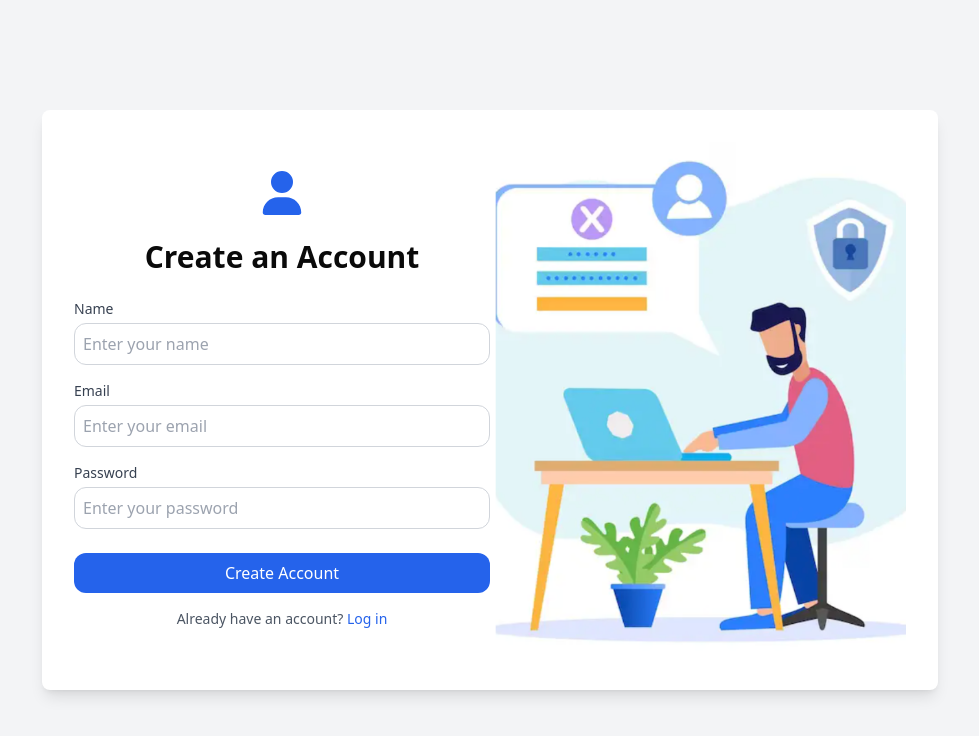
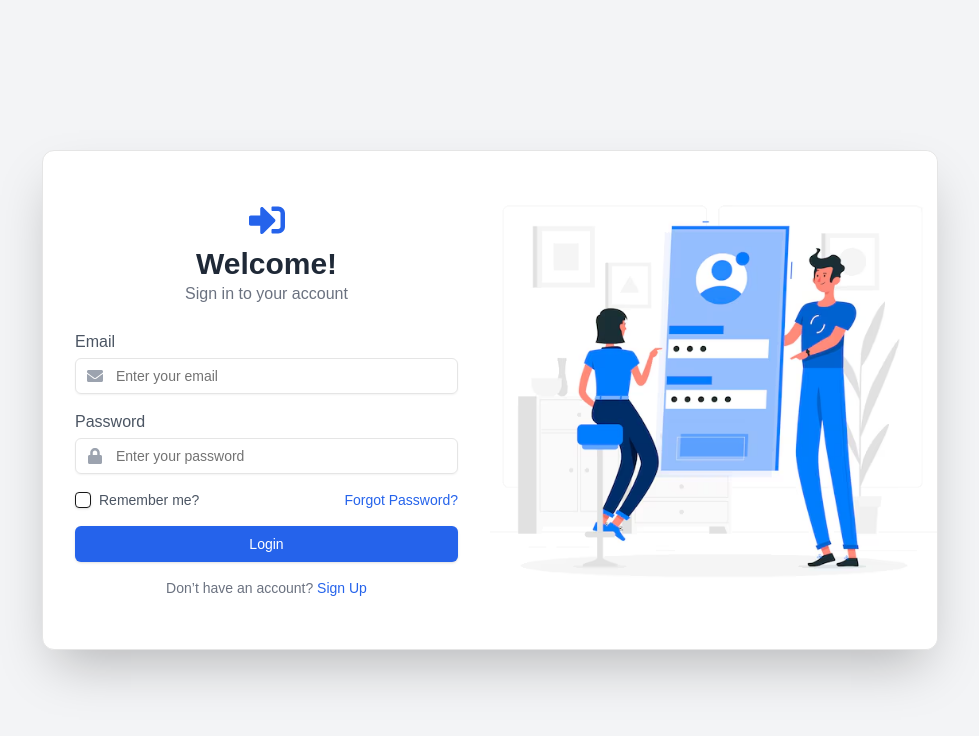
Before and after one commit to TechSubham/Job-Market-Analyzer, a Next.js app: page /Pages/Auth/Login in a window 1280 px wide. Shown: the top 736 px of the page, without its empty margins (150-1129 px from the left). Built offline with nearby package versions, Linux system fonts and the light colour scheme.

Commit message:
Resolved Issue

```diff
--- a/app/Pages/Auth/Login/page.jsx
+++ b/app/Pages/Auth/Login/page.jsx
@@ -1,103 +1,55 @@
-import React from 'react';
-import { FontAwesomeIcon } from '@fortawesome/react-fontawesome';
-import { faUser, faEnvelope, faLock, } from '@fortawesome/free-solid-svg-icons';
+"use client";
 
-export default function Signup() {
-  return (
-    <div className="min-h-screen flex justify-center items-center bg-gray-100">
-      <div className="bg-white shadow-lg rounded-lg p-8 max-w-4xl flex items-center">
-        {/* Left Section */}
-        <div className="w-1/2">
-          {/* Top SVG Icon */}
-          <div className="flex justify-center mb-6">
-            <FontAwesomeIcon
-              icon={faUser}
-              className="text-blue-600 size-11"
-            />
-          </div>
-          <h1 className="font-sans text-3xl font-bold text-center mb-6">Create an Account</h1>
-          <form>
-            {/* Name Input */}
-            <div className="mb-4 relative">
-              <label htmlFor="name" className=" font-sans block text-sm font-medium text-gray-700">
-                Name
+import React from "react";
+import { Card, CardContent } from "@/components/ui/card";
+import { Input } from "@/components/ui/input";
+import { Button } from "@/components/ui/button";
+import { Checkbox } from "@/components/ui/checkbox";
+import { FaLock, FaEnvelope, FaSignInAlt } from "react-icons/fa";
+
+const LoginPageComponent = () => (
+  <div className="min-h-screen flex items-center justify-center bg-gray-100">
+    <Card className="w-full max-w-4xl shadow-2xl flex flex-col md:flex-row h-auto md:h-[500px]">
+      <CardContent className="p-6 md:p-8 w-full md:w-1/2 flex flex-col justify-center">
+        <div className="text-center mb-6">
+          <FaSignInAlt className="text-4xl text-blue-600 mx-auto mb-2" />
+          <h1 className="text-3xl font-bold text-gray-800">Welcome!</h1>
+          <p className="text-gray-500">Sign in to your account</p>
+        </div>
+        <form>
+          {[
+            { id: "email", type: "email", placeholder: "Enter your email", Icon: FaEnvelope },
+            { id: "password", type: "password", placeholder: "Enter your password", Icon: FaLock },
+          ].map(({ id, type, placeholder, Icon }) => (
+            <div key={id} className="mb-4 relative">
+              <label htmlFor={id} className="block text-gray-600 font-medium mb-1">
+                {id.charAt(0).toUpperCase() + id.slice(1)}
               </label>
-              <div className="relative mt-1">
-                {/* <FontAwesomeIcon
-                  icon={faUser}
-                  className="absolute left-3 top-1/2 transform -translate-y-1/2 text-gray-400"
-                /> */}
-                <input
-                  type="text"
-                  id="name"
-                  placeholder="Enter your name"
-                  className="font-sans w-full px-2 py-2 border border-gray-300 rounded-xl focus:outline-none focus:ring-blue-500 focus:border-blue-500"
-                />
+              <div className="relative">
+                <Input id={id} type={type} placeholder={placeholder} className="pl-10" />
+                <Icon className="absolute top-1/2 transform -translate-y-1/2 left-3 text-gray-400" />
               </div>
             </div>
+          ))}
+          <div className="flex items-center justify-between mb-4 text-sm text-gray-600">
+            <div className="flex items-center">
+              <Checkbox id="remember-me" className="mr-2" />
+              <label htmlFor="remember-me">Remember me?</label>
+            </div>
+            <a href="#" className="text-blue-600 hover:underline">Forgot Password?</a>
+          </div>
+          <Button type="submit" className="w-full bg-blue-600 text-white py-2">Login</Button>
+        </form>
+        <p className="text-center text-sm text-gray-500 mt-4">
+          Don’t have an account? <a href="#" className="text-blue-600 hover:underline">Sign Up</a>
+        </p>
+      </CardContent>
 
-            {/* Email Input */}
-            <div className="mb-4 relative">
-              <label htmlFor="email" className="font-sans block text-sm font-medium text-gray-700">
-                Email
-              </label>
-              <div className="relative mt-1">
-                {/* <FontAwesomeIcon
-                  icon={faEnvelope}
-                  className="absolute left-3 top-1/2 transform -translate-y-1/2 text-gray-400"
-                /> */}
-                <input
-                  type="email"
-                  id="email"
-                  placeholder="Enter your email"
-                  className="font-sans w-full px-2 py-2 border border-gray-300 rounded-xl focus:outline-none focus:ring-blue-500 focus:border-blue-500"
-                />
-              </div>
-            </div>
+      <div className="w-full md:w-1/2 hidden md:flex items-center justify-center rounded-b-lg md:rounded-r-xl overflow-hidden">
+        <img src="/login.avif" alt="Illustration" className="w-full h-full object-cover" />
+      </div>
+    </Card>
+  </div>
+);
 
-            {/* Password Input */}
-            <div className="mb-6 relative">
-              <label htmlFor="password" className="font-sans block text-sm font-medium text-gray-700">
-                Password
-              </label>
-              <div className="relative mt-1">
-                {/* <FontAwesomeIcon
-                  icon={faLock}
-                  className="absolute left-3 top-1/2 transform -translate-y-1/2 text-gray-400"
-                /> */}
-                <input
-                  type="password"
-                  id="password"
-                  placeholder="Enter your password"
-                  className="font-sans w-full px-2 py-2 border border-gray-300 rounded-xl focus:outline-none focus:ring-blue-500 focus:border-blue-500"
-                />
-              </div>
-            </div>
-
-            <button
-              type="submit"
-              className="font-sans w-full bg-blue-600 text-white py-2 rounded-xl hover:bg-blue-700 transition"
-            >
-              Create Account
-            </button>
-          </form>
-          <p className="font-sans mt-4 text-sm text-center text-gray-600">
-            Already have an account?{' '}
-            <a href="/login" className="text-blue-600 font-sans hover:underline">
-              Log in
-            </a>
-          </p>
-        </div>
-
-        {/* Right Section */}
-        <div className="w-1/2 hidden md:block">
-          <img
-            src="/signup-illustration.png"
-            alt="Signup illustration"
-            className="w-full h-auto"
-          />
-        </div>
-      </div>
-    </div>
-  );
-}
+export default LoginPageComponent;
--- a/package.json
+++ b/package.json
@@ -9,6 +9,8 @@
     "lint": "next lint"
   },
   "dependencies": {
+    "@fortawesome/free-solid-svg-icons": "^6.7.2",
+    "@fortawesome/react-fontawesome": "^0.2.2",
     "@radix-ui/react-checkbox": "^1.1.4",
     "@radix-ui/react-slot": "^1.1.1",
     "class-variance-authority": "^0.7.1",
```
Also changed, not shown: app/Pages/Auth/SignUp/page.jsx (line endings or trailing spaces), 1 other file (tests, documents, lock files or other folders).
